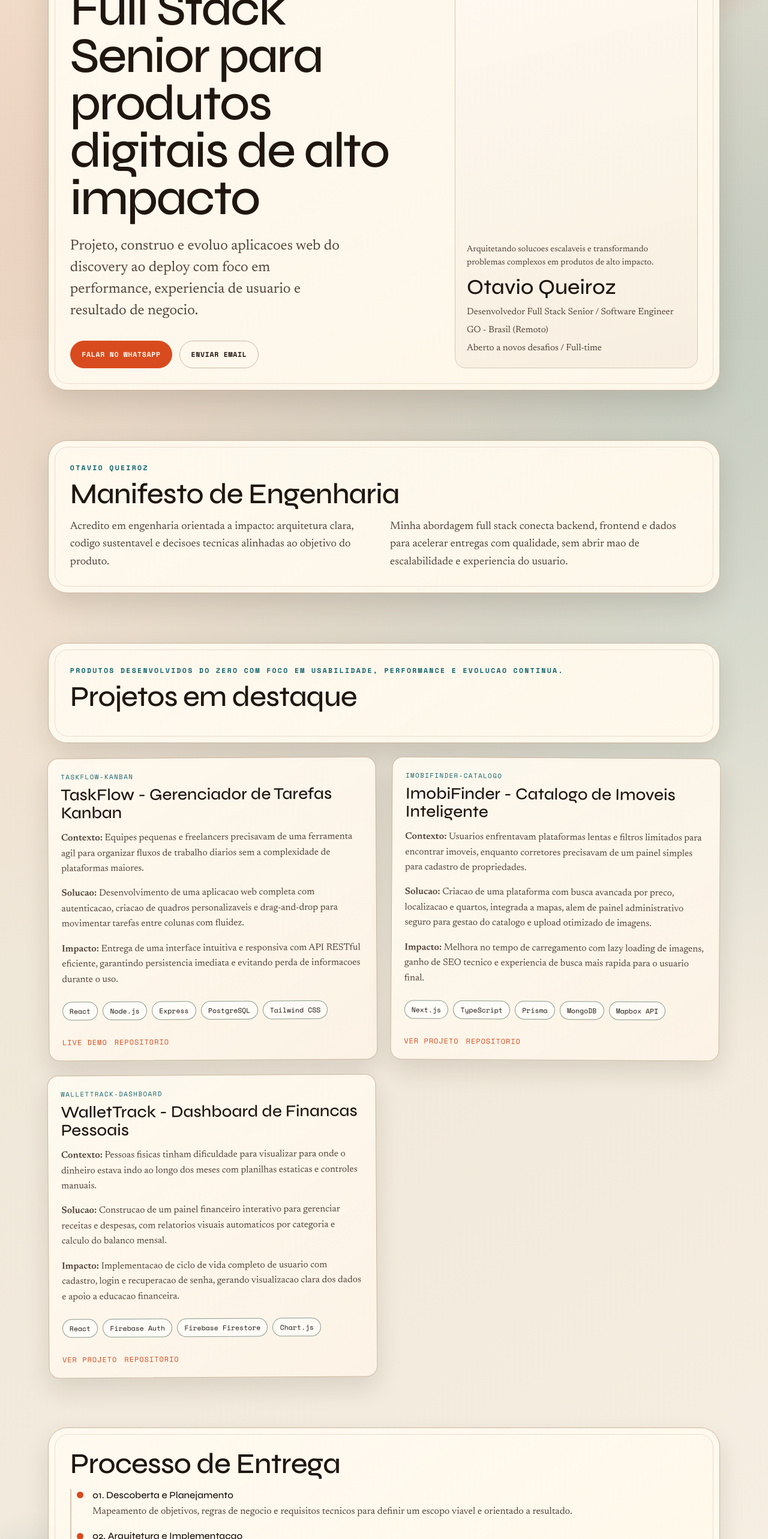
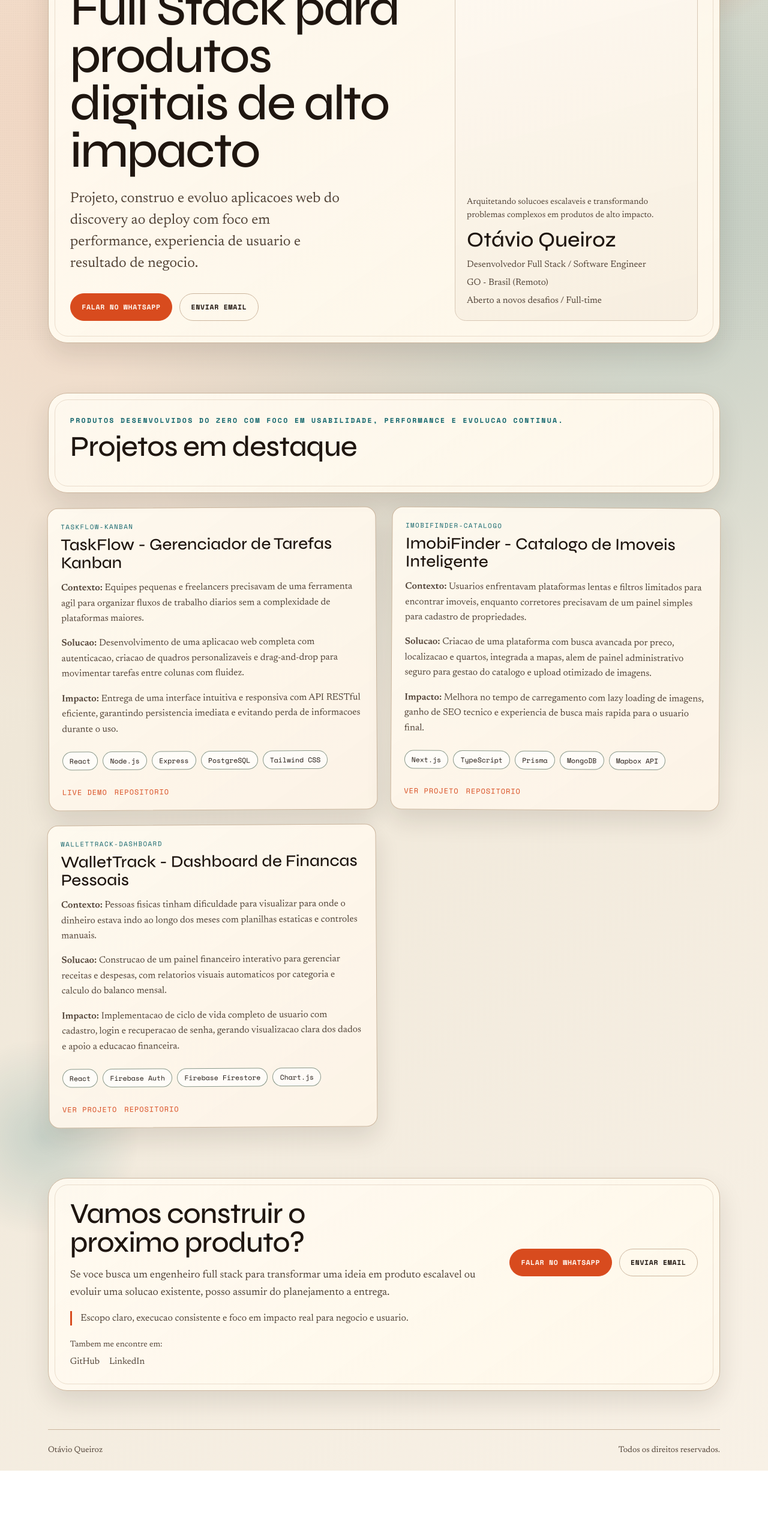
Before and after one commit to dlr-1337/portifolio, a Next.js app: page / in a window 1280 px wide. Shown: the part 234-2800 px from the top of the page at 60% size. After the commit the page ends 2686 px from the top, so only its background shows below. Built offline with nearby package versions, Linux system fonts and the light colour scheme.

Commit message:
Remover manifesto e processo

```diff
--- a/src/components/portfolio/portfolio-page.tsx
+++ b/src/components/portfolio/portfolio-page.tsx
@@ -59,24 +59,6 @@ export function PortfolioPage({ content }: PortfolioPageProps) {
         </motion.section>
 
         <motion.section
-          id="manifesto"
-          className="section-frame"
-          initial="hidden"
-          whileInView="visible"
-          viewport={{ once: true, amount: 0.28 }}
-          transition={sectionTransition}
-          variants={reveal}
-        >
-          <p className="eyebrow">{content.person.name}</p>
-          <h2 className="section-title">{content.manifesto.title}</h2>
-          <div className="grid gap-5 text-[1.12rem] leading-relaxed text-[var(--ink-soft)] md:grid-cols-2">
-            {content.manifesto.paragraphs.map((paragraph) => (
-              <p key={paragraph}>{paragraph}</p>
-            ))}
-          </div>
-        </motion.section>
-
-        <motion.section
           id="projetos"
           initial="hidden"
           whileInView="visible"
@@ -135,26 +117,6 @@ export function PortfolioPage({ content }: PortfolioPageProps) {
         </motion.section>
 
         <motion.section
-          id="processo"
-          className="section-frame"
-          initial="hidden"
-          whileInView="visible"
-          viewport={{ once: true, amount: 0.25 }}
-          transition={sectionTransition}
-          variants={reveal}
-        >
-          <h2 className="section-title">{content.process.title}</h2>
-          <ol className="timeline-list">
-            {content.process.timeline.map((step) => (
-              <li key={step.stage} className="timeline-item">
-                <h3 className="timeline-stage">{step.stage}</h3>
-                <p className="timeline-description">{step.description}</p>
-              </li>
-            ))}
-          </ol>
-        </motion.section>
-
-        <motion.section
           id="contato"
           className="section-frame contact-frame"
           initial="hidden"
--- a/src/content/site.ts
+++ b/src/content/site.ts
@@ -2,8 +2,8 @@ import type { SiteContent } from "@/types/content";
 
 export const siteContent: SiteContent = {
   person: {
-    name: "Otavio Queiroz",
-    role: "Desenvolvedor Full Stack Senior / Software Engineer",
+    name: "Otávio Queiroz",
+    role: "Desenvolvedor Full Stack / Software Engineer",
     location: "GO - Brasil (Remoto)",
     availability: "Aberto a novos desafios / Full-time",
     tagline:
@@ -11,18 +11,11 @@ export const siteContent: SiteContent = {
   },
   hero: {
     eyebrow: "Portfolio 2026",
-    headline: "Desenvolvedor Full Stack Senior para produtos digitais de alto impacto",
+    headline: "Desenvolvedor Full Stack para produtos digitais de alto impacto",
     subheadline:
       "Projeto, construo e evoluo aplicacoes web do discovery ao deploy com foco em performance, experiencia de usuario e resultado de negocio.",
     primaryCtaLabel: "Falar no WhatsApp",
     secondaryCtaLabel: "Enviar email",
-  },
-  manifesto: {
-    title: "Manifesto de Engenharia",
-    paragraphs: [
-      "Acredito em engenharia orientada a impacto: arquitetura clara, codigo sustentavel e decisoes tecnicas alinhadas ao objetivo do produto.",
-      "Minha abordagem full stack conecta backend, frontend e dados para acelerar entregas com qualidade, sem abrir mao de escalabilidade e experiencia do usuario.",
-    ],
   },
   projects: {
     title: "Projetos em destaque",
@@ -81,31 +74,6 @@ export const siteContent: SiteContent = {
       },
     ],
   },
-  process: {
-    title: "Processo de Entrega",
-    timeline: [
-      {
-        stage: "01. Descoberta e Planejamento",
-        description:
-          "Mapeamento de objetivos, regras de negocio e requisitos tecnicos para definir um escopo viavel e orientado a resultado.",
-      },
-      {
-        stage: "02. Arquitetura e Implementacao",
-        description:
-          "Estruturacao de backend, banco de dados e frontend com foco em manutenibilidade, performance e escalabilidade.",
-      },
-      {
-        stage: "03. Qualidade e Integracoes",
-        description:
-          "Aplicacao de boas praticas de teste, observabilidade e integracoes com servicos externos para garantir confiabilidade.",
-      },
-      {
-        stage: "04. Deploy e Evolucao Continua",
-        description:
-          "Publicacao em producao com monitoramento ativo e ciclos iterativos de melhoria baseados em dados reais de uso.",
-      },
-    ],
-  },
   contact: {
     title: "Vamos construir o proximo produto?",
     description:
@@ -115,7 +83,7 @@ export const siteContent: SiteContent = {
     socialCtaLabel: "Tambem me encontre em:",
   },
   footer: {
-    signature: "Otavio Queiroz",
+    signature: "Otávio Queiroz",
     rights: "Todos os direitos reservados.",
   },
   socialLinks: {
@@ -129,14 +97,14 @@ export const siteContent: SiteContent = {
     linkedin: "LinkedIn",
   },
   seo: {
-    title: "Otavio Queiroz | Desenvolvedor Full Stack Senior",
+    title: "Otávio Queiroz | Desenvolvedor Full Stack",
     description:
-      "Portfolio de Otavio Queiroz com projetos full stack em React, Next.js, Node.js e arquitetura de software orientada a impacto.",
+      "Portfolio de Otávio Queiroz com projetos full stack em React, Next.js, Node.js e arquitetura de software orientada a impacto.",
     siteUrl: "https://otavioqueiroz.com",
     ogImage: "/og/portfolio-cover.svg",
     locale: "pt_BR",
     keywords: [
-      "desenvolvedor full stack senior",
+      "desenvolvedor full stack",
       "software engineer brasil",
       "react node.js",
       "next.js typescript",
--- a/src/types/content.ts
+++ b/src/types/content.ts
@@ -36,10 +36,6 @@ export interface SiteContent {
     primaryCtaLabel: string;
     secondaryCtaLabel: string;
   };
-  manifesto: {
-    title: string;
-    paragraphs: string[];
-  };
   projects: {
     title: string;
     subtitle: string;
@@ -49,13 +45,6 @@ export interface SiteContent {
       impact: string;
     };
     items: ProjectCase[];
-  };
-  process: {
-    title: string;
-    timeline: Array<{
-      stage: string;
-      description: string;
-    }>;
   };
   contact: {
     title: string;
```
Also changed, not shown: 1 other file (tests, documents, lock files or other folders).
